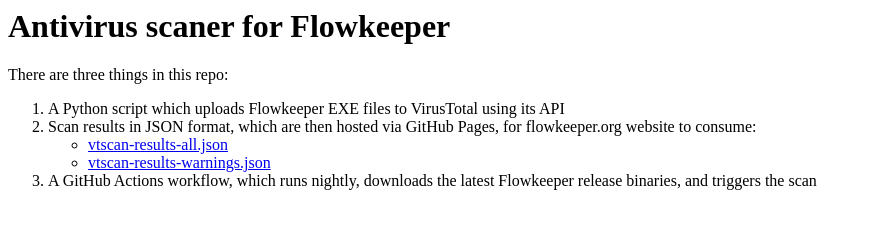
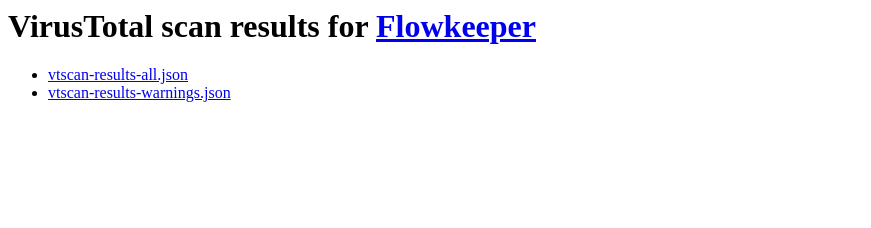
Before and after one commit to flowkeeper-org/av-scan, a plain HTML site: page index.html in a window 1280 px wide. Shown: the whole page, without its empty margins (0-871 px from the left). Drawn offline with Linux system fonts and the light colour scheme.

Commit message:
Better Pages

```diff
--- a/index.html
+++ b/index.html
@@ -1,14 +1,6 @@
-<h1>Antivirus scaner for Flowkeeper</h1>
+<h1>VirusTotal scan results for <a href="https://flowkeeper.org">Flowkeeper</a></h1>
 
-<p>There are three things in this repo:</p>
-
-<ol>
-  <li>A Python script which uploads Flowkeeper EXE files to VirusTotal using its API</li>
-  <li>Scan results in JSON format, which are then hosted via GitHub Pages, for flowkeeper.org website to consume:
-    <ul>
-      <li><a href="/vtscan-results-all.json">vtscan-results-all.json</a></li>
-      <li><a href="/vtscan-results-warnings.json">vtscan-results-warnings.json</a></li>
-    </ul>
-  </li>
-  <li>A GitHub Actions workflow, which runs nightly, downloads the latest Flowkeeper release binaries, and triggers the scan</li>
-</ol>
+<ul>
+  <li><a href="/vtscan-results-all.json">vtscan-results-all.json</a></li>
+  <li><a href="/vtscan-results-warnings.json">vtscan-results-warnings.json</a></li>
+</ul>
```
Also changed, not shown: 1 other file.
